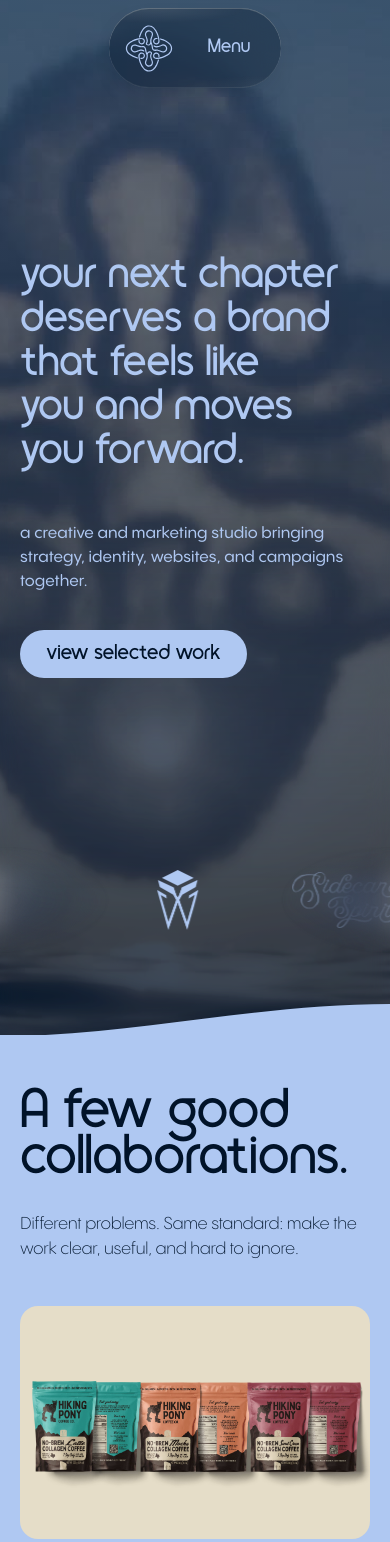
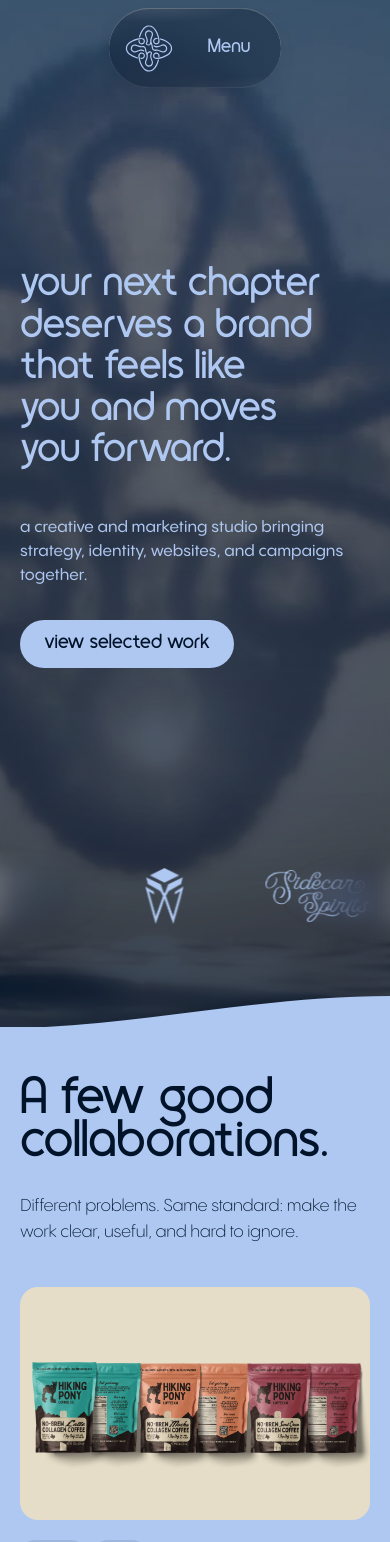
Before and after one commit to cedarandcactus/burgama-site-14.5, a Next.js app: page / in a window 390 px wide. Shown: the top 1542 px of the page. Built offline with nearby package versions, Linux system fonts and the light colour scheme.

Commit message:
feat: adjust layout dimensions and spacing for responsive design

```diff
--- a/components/home/client-ticker.module.css
+++ b/components/home/client-ticker.module.css
@@ -13,7 +13,7 @@
 
 .window {
   position: relative;
-  height: clamp(120px, 10vw, 150px);
+  height: clamp(112px, 9.4vw, 140px);
   overflow: hidden;
 }
 
@@ -21,7 +21,7 @@
   position: relative;
   display: flex;
   align-items: center;
-  gap: 48px;
+  gap: 36px;
   height: 100%;
   margin: 0;
   padding: 0;
@@ -41,8 +41,8 @@
 .artwork {
   display: block;
   flex: none;
-  width: 152px;
-  height: 44px;
+  width: 144px;
+  height: 42px;
   background: currentColor;
   mask-size: contain;
   mask-position: center;
@@ -50,9 +50,9 @@
   mask-mode: alpha;
 }
 
-.symbol .artwork { width: 60px; height: 60px; }
-.script .artwork { width: 128px; height: 56px; }
-.illustration .artwork { width: 64px; height: 72px; }
+.symbol .artwork { width: 56px; height: 56px; }
+.script .artwork { width: 120px; height: 52px; }
+.illustration .artwork { width: 60px; height: 68px; }
 
 .section[data-animated='true'] .group {
   overflow: visible;
@@ -99,10 +99,10 @@
 
 @media (max-width: 699px) {
   .section { padding-block: 0 16px; }
-  .window { height: 112px; }
-  .group { gap: 28px; }
+  .window { height: 104px; }
+  .group { gap: 24px; }
   .logo { flex-basis: 120px; width: 120px; height: 60px; }
-  .artwork { max-width: 116px; max-height: 60px; }
+  .artwork { max-width: 110px; max-height: 56px; }
   .glass {
     width: 28%;
     -webkit-backdrop-filter: blur(14px) saturate(155%);
--- a/components/home/client-ticker.tsx
+++ b/components/home/client-ticker.tsx
@@ -76,8 +76,8 @@ export function ClientTicker() {
       const measurement = document.createElementNS('http://www.w3.org/2000/svg', 'path')
       measurement.setAttribute('d', path)
       const pathLength = measurement.getTotalLength()
-      const spacing = width < 700 ? 170 : 220
-      const speed = width < 700 ? 26 : 34
+      const spacing = width < 700 ? 152 : 196
+      const speed = width < 700 ? 30 : 39
       const duration = Math.max(logos.length * spacing, pathLength + spacing) / speed * 1000
       const travelFraction = pathLength / speed * 1000 / duration
       const elapsedTime = typeof phase === 'number' ? phase / previousDuration * duration : 0
--- a/components/home/home-page.module.css
+++ b/components/home/home-page.module.css
@@ -1,8 +1,8 @@
 .page {
   --home-inset: var(--page-gutter);
-  --home-space: clamp(62px, 7vw, 112px);
+  --home-space: clamp(58px, 6.5vw, 104px);
   --home-text: clamp(17px, 1.45vw, 22px);
-  --home-title: clamp(54px, 8.4vw, 132px);
+  --home-title: clamp(50px, 7.9vw, 124px);
   --home-rise: clamp(48px, 6vw, 88px);
   color: var(--palette-soft-white);
   background: var(--palette-navy);
@@ -86,14 +86,14 @@
   min-width: 0;
   margin-inline: auto;
   flex-direction: column;
-  gap: clamp(48px, 6vw, 88px);
+  gap: clamp(44px, 5.6vw, 82px);
   color: var(--palette-powder);
 }
 
 .heroFrame h1 {
   display: grid;
   margin: 0;
-  font-size: clamp(3rem, calc(8.6vw - 1.25rem), 7.125rem);
+  font-size: clamp(2.8125rem, calc(8.1vw - 1.1875rem), 6.6875rem);
   font-weight: 400;
   line-height: 1.08;
   letter-spacing: normal;
@@ -216,7 +216,7 @@
   gap: clamp(30px, 6vw, 92px);
   width: min(100%, 1520px);
   margin-inline: auto;
-  padding-bottom: clamp(38px, 5vw, 70px);
+  padding-bottom: clamp(36px, 4.6vw, 64px);
 }
 
 .page :global(.section-intro h2),
@@ -244,7 +244,7 @@
 .page :global(.featured-grid) {
   display: grid;
   grid-template-columns: repeat(12, minmax(0, 1fr));
-  gap: clamp(48px, 7vw, 104px) clamp(18px, 2.6vw, 38px);
+  gap: clamp(44px, 6.5vw, 96px) clamp(18px, 2.6vw, 38px);
   width: min(100%, 1520px);
   margin-inline: auto;
 }
@@ -337,7 +337,7 @@
 .page :global(.project-tile-title) {
   margin: 0;
   font-family: var(--font-cenura), sans-serif;
-  font-size: clamp(32px, 3.2vw, 56px);
+  font-size: clamp(30px, 3vw, 52px);
   font-weight: 400;
   line-height: 0.96;
   letter-spacing: normal;
@@ -355,14 +355,15 @@
 .page :global(.section-outro) {
   display: flex;
   justify-content: center;
-  padding-top: clamp(44px, 6vw, 82px);
+  padding-top: clamp(40px, 5.6vw, 76px);
 }
 
+.heroStatement :global(.pill),
 .page :global(.section-outro .pill),
 .page :global(.studio-description .pill) {
   min-height: 48px;
-  padding: 7px 25px;
-  font-size: clamp(20px, 2vw, 26px);
+  padding: 7px 23px;
+  font-size: clamp(19px, 1.9vw, 24px);
 }
 
 .page :global(.section-outro .pill) {
@@ -425,11 +426,11 @@
   top: calc(92px + var(--card-index, 0) * 12px);
   display: flex;
   overflow: hidden;
-  min-height: clamp(360px, 36vw, 530px);
+  min-height: clamp(336px, 34vw, 500px);
   flex-direction: column;
   justify-content: space-between;
-  gap: clamp(40px, 7vw, 96px);
-  padding: clamp(32px, 3.6vw, 52px);
+  gap: clamp(36px, 6.5vw, 88px);
+  padding: clamp(30px, 3.4vw, 48px);
   border-radius: clamp(24px, 2.5vw, 38px);
   color: var(--palette-navy);
   background: var(--palette-yellow-soft);
@@ -441,7 +442,7 @@
   max-width: 11ch;
   margin: 0;
   font-family: var(--font-cenura), sans-serif;
-  font-size: clamp(48px, 6.5vw, 102px);
+  font-size: clamp(45px, 6.1vw, 96px);
   font-weight: 400;
   line-height: 0.86;
   letter-spacing: normal;
@@ -662,11 +663,11 @@
   }
 
   .page :global(.capability-card) {
-    min-height: clamp(390px, 52vw, 500px);
+    min-height: clamp(366px, 49vw, 470px);
   }
 
   .page :global(.capability-card h3) {
-    font-size: clamp(58px, 8.5vw, 88px);
+    font-size: clamp(54px, 8vw, 82px);
   }
 }
 
@@ -685,7 +686,7 @@
 
 @media (max-width: 699px) {
   .page {
-    --home-space: clamp(52px, 14vw, 80px);
+    --home-space: clamp(48px, 13vw, 74px);
     --home-rise: clamp(24px, 8vw, 40px);
   }
 
@@ -704,13 +705,13 @@
   }
 
   .heroFrame h1 {
-    font-size: clamp(2.375rem, calc(1.1875rem + 5.6vw), 3rem);
+    font-size: clamp(2.25rem, calc(1.125rem + 5.25vw), 2.8125rem);
   }
 
   .heroStatement {
     align-items: flex-start;
     flex-direction: column;
-    gap: 36px;
+    gap: 32px;
   }
 
   .heroStatement p {
@@ -748,15 +749,15 @@
   .page :global(.capability-card) {
     position: relative;
     top: auto;
-    min-height: clamp(330px, 96vw, 390px);
-    gap: 44px;
-    padding: clamp(26px, 8vw, 34px);
+    min-height: clamp(310px, 90vw, 366px);
+    gap: 40px;
+    padding: clamp(24px, 7.5vw, 32px);
     border-radius: 26px;
   }
 
   .page :global(.capability-card h3) {
     max-width: 10ch;
-    font-size: clamp(48px, 15vw, 66px);
+    font-size: clamp(45px, 14.1vw, 62px);
   }
 
   .page :global(.capability-description) {
@@ -771,7 +772,7 @@
 
 @media (max-width: 430px) {
   .page :global(.section-intro h2) {
-    font-size: clamp(40px, 13.4vw, 54px);
+    font-size: clamp(38px, 12.6vw, 50px);
   }
 
   .tickerItem {
@@ -788,7 +789,7 @@
   }
 
   .page :global(.project-tile-title) {
-    font-size: 34px;
+    font-size: 32px;
   }
 
   .page :global(.project-tile-summary) {
@@ -796,7 +797,7 @@
   }
 
   .page :global(.capability-card) {
-    min-height: 340px;
+    min-height: 320px;
     padding: 24px;
   }
 }
```
